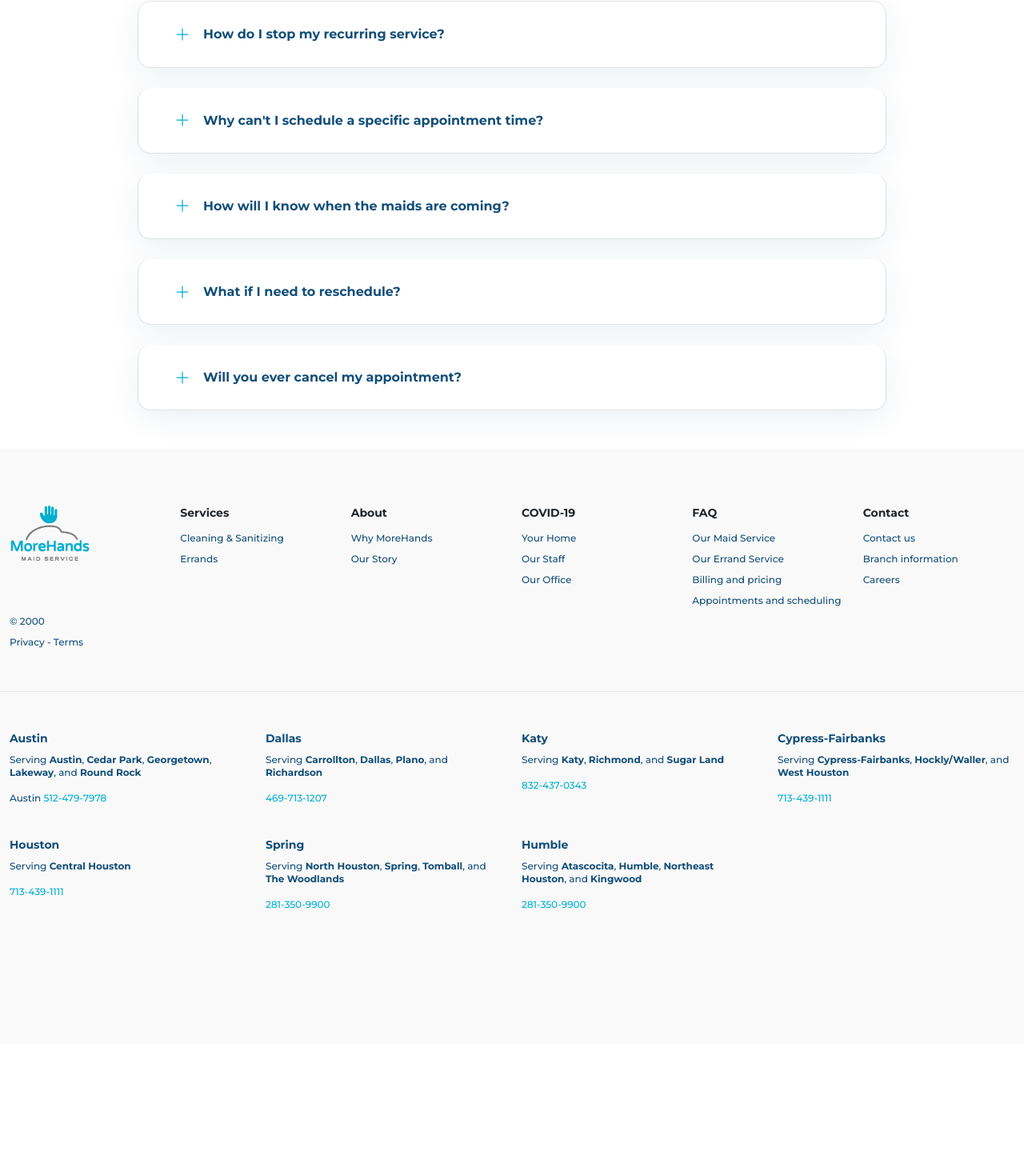
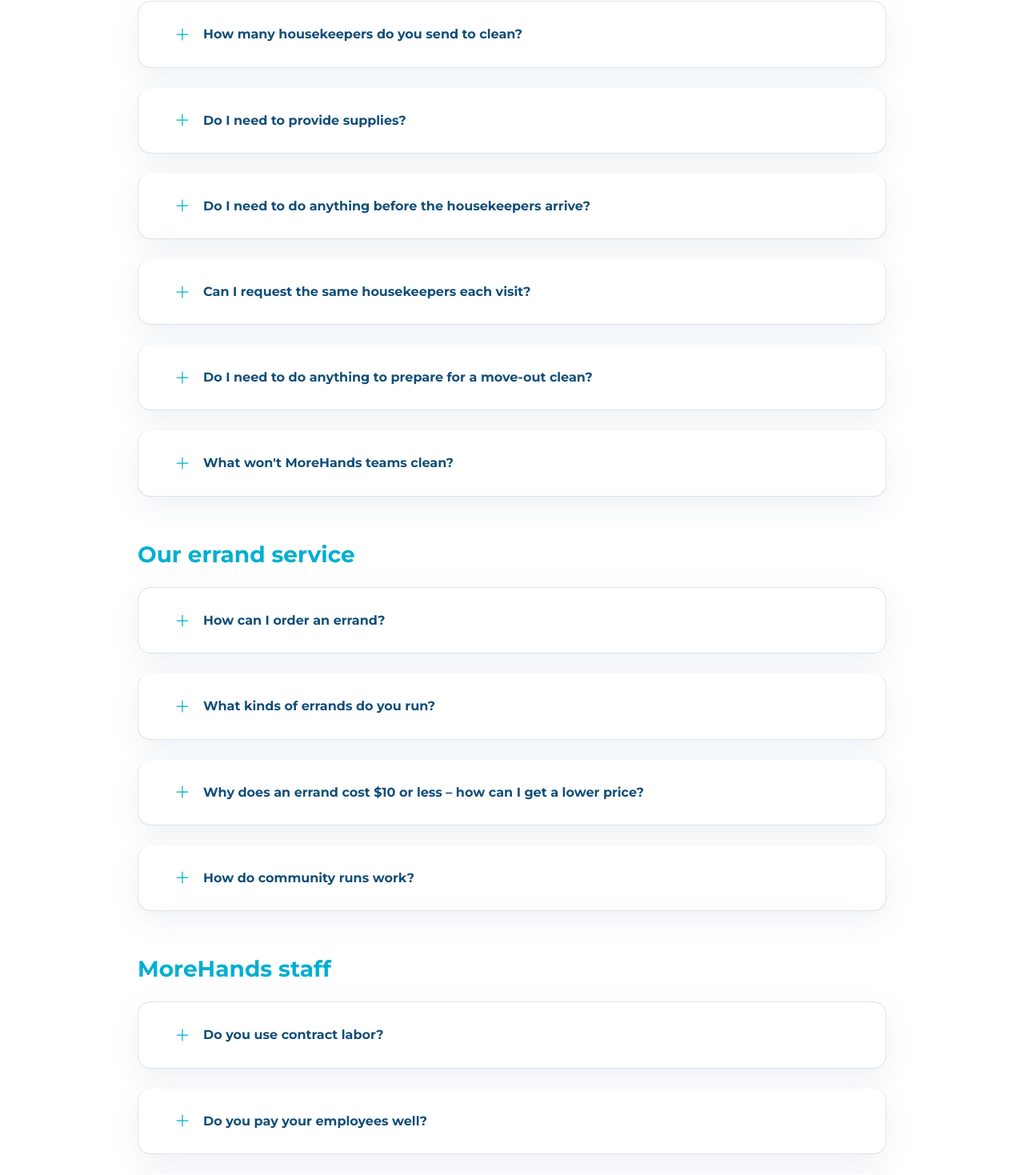
Before and after one commit to mongo25/cleanSite, a React (Vite) app in the folder cleaningSite/: page /faq in a window 1280 px wide. Shown: the part 2102-3571 px from the top of the page at 80% size. Before the commit the page ends 3407 px from the top, so only its background shows below. Built offline with nearby package versions, Linux system fonts and the light colour scheme.

Commit message:
faq linked

```diff
--- a/cleaningSite/src/Header.jsx
+++ b/cleaningSite/src/Header.jsx
@@ -1,4 +1,5 @@
 import morehandLogo from "./assets/morehands-logo.png";
+import { Link } from "react-router-dom";
 function Header() {
   return (
     <div className="container container-max ">
@@ -6,9 +7,9 @@
         <div className="col-auto">
           <div className="main-logo">
             <h1>
-              <a href="#">
+              <Link to="/">
                 <img src={morehandLogo} alt="morehand-logo" />
-              </a>
+              </Link>
             </h1>
           </div>
         </div>
@@ -21,7 +22,7 @@
               <a href="#">About</a>
             </li>
             <li>
-              <a href="#">FAQ</a>
+              <Link to="/faq">FAQ</Link>
             </li>
             <li>
               <a href="#">Contact</a>
--- a/cleaningSite/src/data.js
+++ b/cleaningSite/src/data.js
@@ -174,38 +174,211 @@
     heading: "Our Maid Service",
     faqItems: [
       {
-        headingId: "head-21",
-        collapseId: "collapse-21",
-        title: "How do I stop my recurring service?",
-        description: "Email or call us. You can stop whenever you like.",
+        headingId: "head-51",
+        collapseId: "collapse-51",
+        title: "How many housekeepers do you send to clean?",
+        description:
+          "Two – but it depends on your home and your needs. On rare occasions, we send teams of three or four.",
       },
       {
-        headingId: "head-22",
-        collapseId: "collapse-22",
-        title: "Why can't I schedule a specific appointment time?",
+        headingId: "head-52",
+        collapseId: "collapse-52",
+        title: "Do I need to provide supplies?",
         description:
-          "We clean many homes a day, and it's impossible for us to know exactly how long each home cleaning will take. That's why we offer you a preferred window of time, instead of a specific appointment time. That being said, if you ever have specific scheduling needs, all you have to do is reach out to us, and we will do our very best to accommodate you.",
+          "Nope – we provide all of our own supplies and equipment. If you prefer we use your items, please let the office know beforehand.",
       },
       {
-        headingId: "head-23",
-        collapseId: "collapse-23",
-        title: "How will I know when the maids are coming?",
+        headingId: "head-53",
+        collapseId: "collapse-53",
+        title: "Do I need to do anything before the housekeepers arrive?",
         description:
-          "We send ETA text messages, or notifications from our app, when we're on our way to your home.",
+          "Yes, please – to make our services more efficient, we ask that you pick up clothing, toys, and other household items before the cleaning.",
       },
       {
-        headingId: "head-24",
-        collapseId: "collapse-24",
-        title: "What if I need to reschedule?",
+        headingId: "head-54",
+        collapseId: "collapse-54",
+        title: "Can I request the same housekeepers each visit?",
         description:
-          "No problem! You can reschedule in our app or via email. Make sure to reschedule by 3:00 pm the day before your cleaning, to avoid a last-minute rescheduling fee.",
+          "Yup – we will make every effort to have the same team clean your home each visit. However, due to illness, vacations or days off, we can't guarantee it.",
       },
       {
-        headingId: "head-25",
-        collapseId: "collapse-25",
-        title: "Will you ever cancel my appointment?",
+        headingId: "head-55",
+        collapseId: "collapse-55",
+        title: "Do I need to do anything to prepare for a move-out clean?",
         description:
-          "Nope. We never cancel. Ever. If we do, we'll pay you $100, guaranteed. The only exception to this policy is in the case of a natural disaster.",
+          "Yes, please – we need electricity and water to clean, so please make sure your utilities are still functioning.",
+      },
+      {
+        headingId: "head-56",
+        collapseId: "collapse-56",
+        title: "What won't MoreHands teams clean?",
+        description:
+          "For health reasons, our teams will not clean blood, feces, vomit, or urine from animals or humans.",
+      },
+    ],
+  },
+  {
+    id: "faq-6",
+    heading: "Our errand service",
+    faqItems: [
+      {
+        headingId: "head-61",
+        collapseId: "collapse-61",
+        title: "How can I order an errand?",
+        description:
+          "Once you've ordered weekly, biweekly, or monthly cleanings, you can download the MoreHands app to get started ordering errands.",
+      },
+      {
+        headingId: "head-62",
+        collapseId: "collapse-62",
+        title: "What kinds of errands do you run?",
+        description:
+          "All kinds. Post office, Target, HEB, the mall, your friend's house – seriously, we go anywhere (within a 10 mile radius of your home, more or less).",
+      },
+      {
+        headingId: "head-63",
+        collapseId: "collapse-63",
+        title:
+          "Why does an errand cost $10 or less – how can I get a lower price?",
+        description:
+          "You can order errands for today, tomorrow, or in two days. Get notifications when your neighbors start an errand, and join their run for a community price. Today, $10. Tomorrow, $5. Two days, $3. Community run, $3",
+      },
+      {
+        headingId: "head-64",
+        collapseId: "collapse-64",
+        title: "How do community runs work?",
+        description:
+          "Once someone in your neighborhood starts an errand, we'll send you a notification to let you know we're headed to Target, HEB, or wherever they need us to go. Join the errand in the app, and we'll pick up whatever you need while we're at it, and deliver it to you for $3.",
+      },
+    ],
+  },
+  {
+    id: "faq-7",
+    heading: "MoreHands staff",
+    faqItems: [
+      {
+        headingId: "head-71",
+        collapseId: "collapse-71",
+        title: "Do you use contract labor?",
+        description:
+          "Nope. All our employees are full-time, five-star, MoreHands employees.",
+      },
+      {
+        headingId: "head-72",
+        collapseId: "collapse-72",
+        title: "Do you pay your employees well?",
+        description:
+          "Yup. All staff earn a living wage. We provide full benefits, including medical, dental, and life insurance, paid vacation, and monthly and holiday bonuses for a job well done.",
+      },
+      {
+        headingId: "head-73",
+        collapseId: "collapse-73",
+        title: "How else do you take care of your staff?",
+        description:
+          "We organize team building events, official recognition for high-quality work, and maintain a scholarship fund for employees' children. All vehicles, equipment, supplies, and uniforms are provided by the company, and we always maintain a respectful, professional, and inclusive work environment.",
+      },
+    ],
+  },
+  {
+    id: "faq-8",
+    heading: "General wash/fold questions",
+    faqItems: [
+      {
+        headingId: "head-81",
+        collapseId: "collapse-81",
+        title:
+          "How do you handle my clothes during the washing and drying process?",
+        description:
+          "Our team follows best practices when handling your clothes, including separating lights from darks, using cold water for washing, and medium heat for drying.",
+      },
+      {
+        headingId: "head-82",
+        collapseId: "collapse-82",
+        title: "What detergent and dryer sheet options do I have?",
+        description:
+          "You can choose between scented or hypoallergenic detergent, and opt for dryer sheets or go without them.",
+      },
+      {
+        headingId: "head-83",
+        collapseId: "collapse-83",
+        title: "Do I need to separate whites and colors?",
+        description:
+          "No need to worry! We handle the sorting for all wash and fold laundry, ensuring your whites are never washed with colors.",
+      },
+      {
+        headingId: "head-84",
+        collapseId: "collapse-84",
+        title: "Who handles my laundry and organizes it in my home?",
+        description:
+          "As your trusted maid service, our employees are the only ones who handle, clean, and organize your clothes, as well as enter your home for pick-up and putting away your clean laundry.",
+      },
+    ],
+  },
+  {
+    id: "faq-9",
+    heading: "Pick up and delivery",
+    faqItems: [
+      {
+        headingId: "head-91",
+        collapseId: "collapse-91",
+        title: "Do I need to be home for pickup and delivery?",
+        description:
+          "No, you don't need to be home. Our staff will use the same method to enter your home for pickup and delivery as we do for cleaning services.",
+      },
+      {
+        headingId: "head-92",
+        collapseId: "collapse-92",
+        title: "What detergent and dryer sheet options do I have?",
+        description:
+          "You can choose between scented or hypoallergenic detergent, and opt for dryer sheets or go without them.",
+      },
+      {
+        headingId: "head-93",
+        collapseId: "collapse-93",
+        title: "Do I need to separate whites and colors?",
+        description:
+          "No need to worry! We handle the sorting for all wash and fold laundry, ensuring your whites are never washed with colors.",
+      },
+      {
+        headingId: "head-94",
+        collapseId: "collapse-94",
+        title: "Who handles my laundry and organizes it in my home?",
+        description:
+          "As your trusted maid service, our employees are the only ones who handle, clean, and organize your clothes, as well as enter your home for pick-up and putting away your clean laundry.",
+      },
+    ],
+  },
+  {
+    id: "faq-10",
+    heading: "Hanging drawers and how we organize your clothes",
+    faqItems: [
+      {
+        headingId: "head-101",
+        collapseId: "collapse-101",
+        title: "Do I need to be home for pickup and delivery?",
+        description:
+          "No, you don't need to be home. Our staff will use the same method to enter your home for pickup and delivery as we do for cleaning services.",
+      },
+      {
+        headingId: "head-102",
+        collapseId: "collapse-102",
+        title: "What detergent and dryer sheet options do I have?",
+        description:
+          "You can choose between scented or hypoallergenic detergent, and opt for dryer sheets or go without them.",
+      },
+      {
+        headingId: "head-103",
+        collapseId: "collapse-103",
+        title: "Do I need to separate whites and colors?",
+        description:
+          "No need to worry! We handle the sorting for all wash and fold laundry, ensuring your whites are never washed with colors.",
+      },
+      {
+        headingId: "head-104",
+        collapseId: "collapse-104",
+        title: "Who handles my laundry and organizes it in my home?",
+        description:
+          "As your trusted maid service, our employees are the only ones who handle, clean, and organize your clothes, as well as enter your home for pick-up and putting away your clean laundry.",
       },
     ],
   },
```
